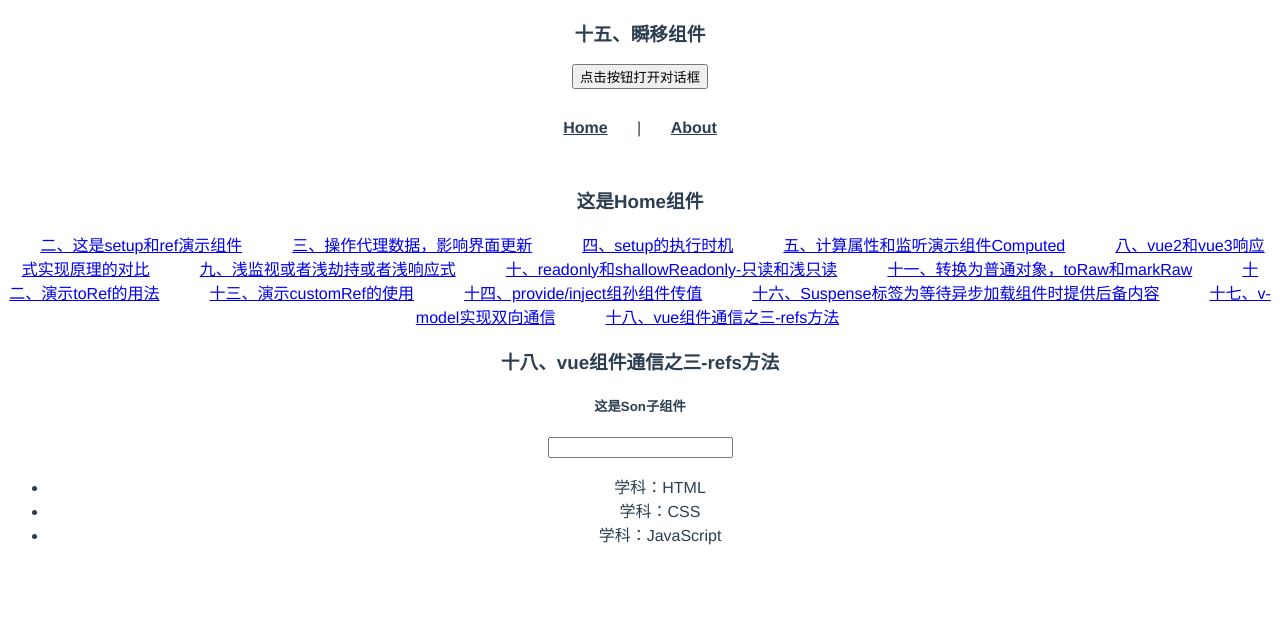
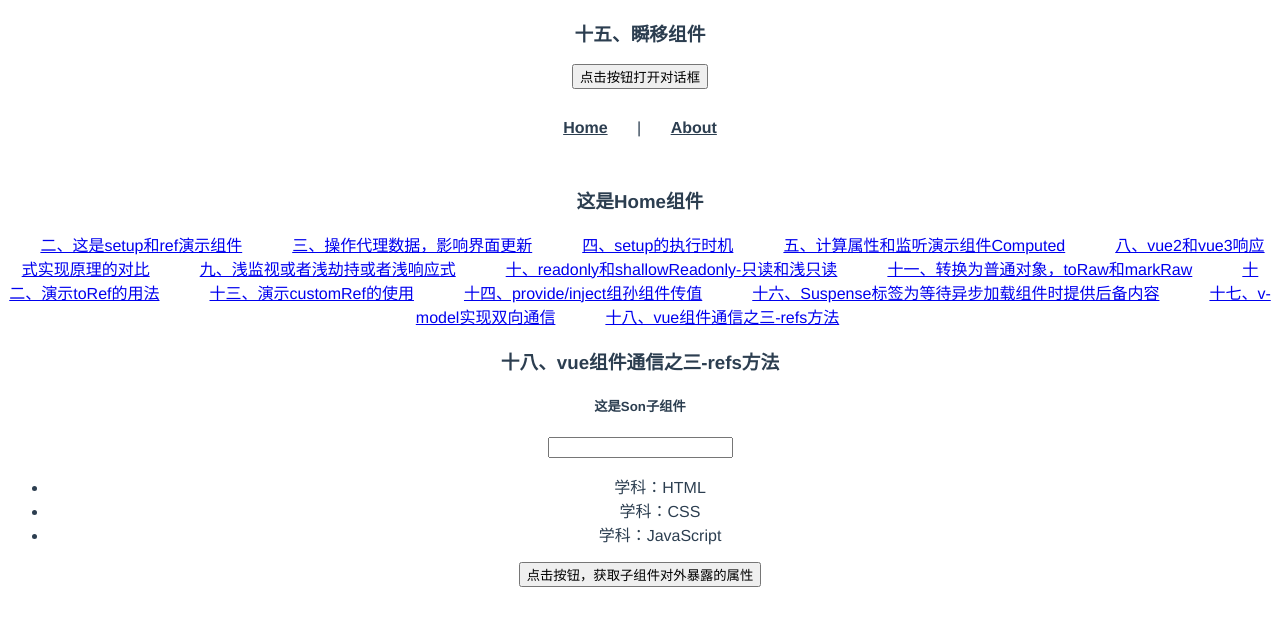
Before and after one commit to bcygsws/vue3_learn, a Vue app: page /#/home/refs_comu in a window 1280 px wide. Shown: the top 626 px of the page. Built offline with nearby package versions, Linux system fonts and the light colour scheme.

Commit message:
:art: 组件通信vue3第种方法-ref对象实现子组件向父组件传值

```diff
--- a/src/components/refs_comu/MyFat.vue
+++ b/src/components/refs_comu/MyFat.vue
@@ -3,24 +3,32 @@
     <h3>十八、vue组件通信之三-refs方法</h3>
     <MySon ref="childRef"></MySon>
     <ul>
-    <!-- ?.表示子组件创建完成了，再获取childRef.list -->
+      <!-- ?.表示子组件创建完成了，再获取childRef.list -->
       <li v-for="(item, index) in childRef?.list" :key="index">
         学科：{{ item }}
       </li>
     </ul>
+    <button @click="handleExpose">点击按钮，获取子组件对外暴露的属性</button>
   </div>
 </template>
 
 <script lang="ts" setup>
+import { ref } from 'vue';
+// 引入子组件
+import MySon from './MySon.vue';
 /**
  *
  * 子组件向父组件传值的一种方式
  *
  *
  */
-import { ref } from 'vue';
-// 引入子组件
-import MySon from './MySon.vue';
 const childRef = ref(null);
+const handleExpose = () => {
+  console.log(childRef);
+  console.log(childRef.value);
+    console.log(childRef.value.list); // Proxy{0: 'HTML', 1: 'CSS', 2: 'JavaScript'}
+    console.log(childRef.value.toFat); // 我是子组件数据
+    childRef.value.toFatMet(); // 传给父组件的方法toFatMet
+};
 </script>
 <style scoped lang="less"></style>
--- a/src/components/refs_comu/MySon.vue
+++ b/src/components/refs_comu/MySon.vue
@@ -14,8 +14,16 @@ const handleChange = () => {
   // 清空文本框
   txt.value = '';
 };
+// 暴露一个方法给父组件
 // setup组件默认是关闭的，如果通过模板ref获取组件的公开实例，不会暴露任何在<script setup>中的声明，如果需要暴露，
 // 需要使用defineExpose
-defineExpose({ list });
+defineExpose({
+  list,
+  toFat: '我是子组件数据',
+  // 我是子组件方法
+  toFatMet() {
+    console.log('传给父组件的方法toFatMet');
+  }
+});
 </script>
 <style scoped lang="less"></style>
```
